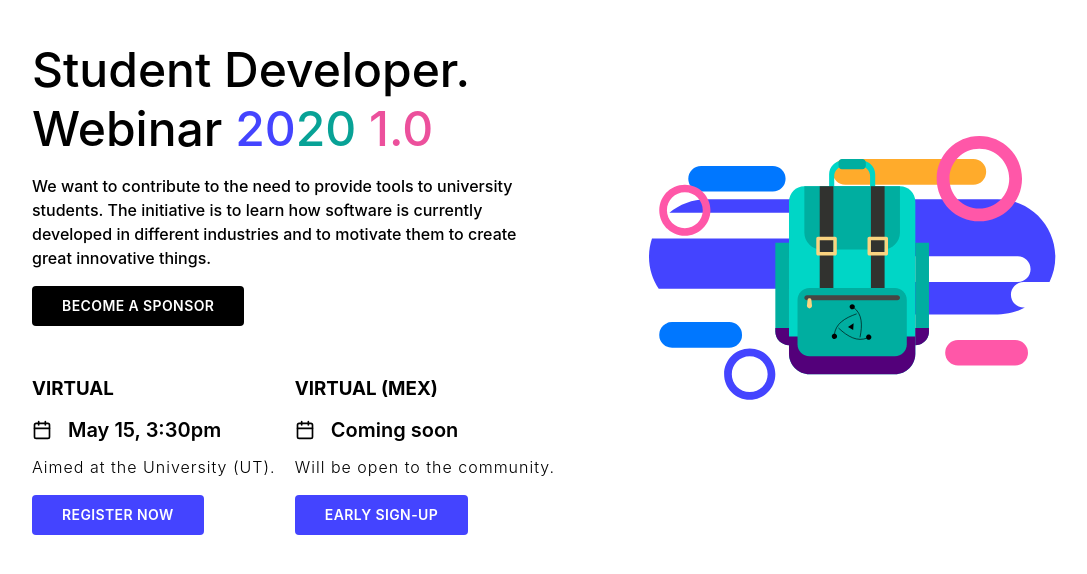
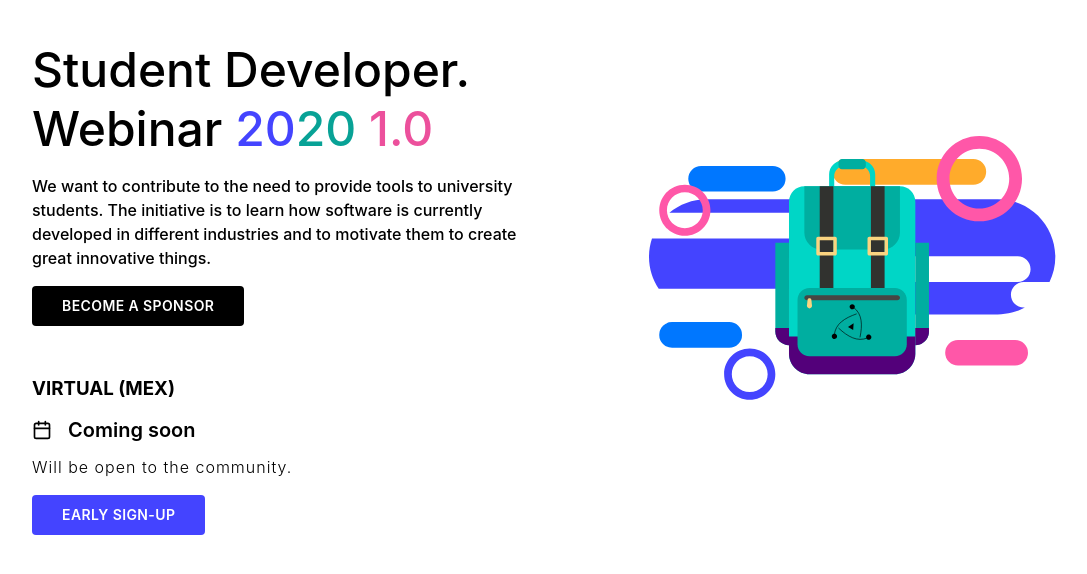
Before and after one commit to react-next-boilerplate/rnb-site, a Next.js app: page /events/student-developer/Banner in a window 1280 px wide. Shown: the top 574 px of the page, without its empty margins (96-1183 px from the left). Built offline with nearby package versions, Linux system fonts and the light colour scheme; a web font is replaced by a local one.

Commit message:
[event]: Fix url event

```diff
--- a/src/components/Header/index.js
+++ b/src/components/Header/index.js
@@ -21,7 +21,7 @@ function Header({ version }) {
               data-category="Site-Wide Custom Events"
               data-label="Link logo to features"
               className="link"
-              href="#features">
+              href="/#features">
               Features
             </a>
           </li>
--- a/src/components/Header/nav.js
+++ b/src/components/Header/nav.js
@@ -35,7 +35,7 @@ function Nav({ version, onOpenMenu, open }) {
 
       <ul className="navbar">
         <li>
-          <Link href="#features">
+          <Link href="/#features">
             <a data-category="Site-Wide Custom Events" data-label="Link features" className="link">
               Features
             </a>
--- a/src/pages/events/student-developer/Banner.js
+++ b/src/pages/events/student-developer/Banner.js
@@ -26,32 +26,11 @@ function Banner() {
               data-category="Site-Wide Custom Events"
               data-label="Hazte patrocinador"
               type="button"
-              href="https://ti.to/react-next-boilerplate/student-developer-webinar-2020-10">
+              href="https://docs.google.com/forms/d/e/1FAIpQLSdeINbWkZnGkXNUZkLtZa2j7lfC1CS0ni4zFCmn4JPDAJuhoQ/viewform?usp=sf_link0">
               BECOME A SPONSOR
             </a>
 
             <div className="events">
-              <div>
-                <h3>VIRTUAL</h3>
-
-                <time className="date">
-                  <Calendar size={20} />
-
-                  <span className="dateTitle">May 15, 3:30pm</span>
-                </time>
-
-                <p className="eventDescription">Aimed at the University (UT).</p>
-
-                <a
-                  className="button buttonRegister"
-                  data-category="Site-Wide Custom Events"
-                  data-label="REGISTER NOW May 15, 3:30pm"
-                  type="button"
-                  href="https://ti.to/react-next-boilerplate/student-developer-webinar-2020-10">
-                  REGISTER NOW
-                </a>
-              </div>
-
               <div>
                 <h3>VIRTUAL (MEX)</h3>
 
@@ -76,8 +55,8 @@ function Banner() {
           </div>
 
           <div className="banner">
-            <img className="bannerLarge" src="/static/images/svg/banner-event-logo.svg" alt="" />
-            <img className="bannerSmall" src="/static/images/svg/banner-mobil.svg" alt="" />
+            <img className="bannerLarge" src="/static/images/svg/banner-event-logo.svg" alt="banner event" />
+            <img className="bannerSmall" src="/static/images/svg/banner-mobil.svg" alt="banner event mobil" />
           </div>
         </div>
       </div>
--- a/src/pages/events/student-developer/Sponsors.js
+++ b/src/pages/events/student-developer/Sponsors.js
@@ -20,7 +20,7 @@ function Sponsors() {
             data-label="Hazte patrocinador"
             type="button"
             className="button"
-            href="https://github.com/react-next-boilerplate/react-next-boilerplate/blob/canary/CONTRIBUTING.md">
+            href="https://docs.google.com/forms/d/e/1FAIpQLSdeINbWkZnGkXNUZkLtZa2j7lfC1CS0ni4zFCmn4JPDAJuhoQ/viewform?usp=sf_link0">
             BECOME A SPONSOR
           </a>
         </div>
@@ -42,7 +42,6 @@ function Sponsors() {
 
             <div className="others">
               <img src="/static/images/svg/r-n-b-sponsor.svg" alt="react next boilerplate" />
-              <img src="/static/images/svg/ut-sponsor.svg" alt="ut" />
             </div>
           </div>
         </div>
```
Also changed, not shown: src/components/Layout/index.js (+5 -5 lines).
